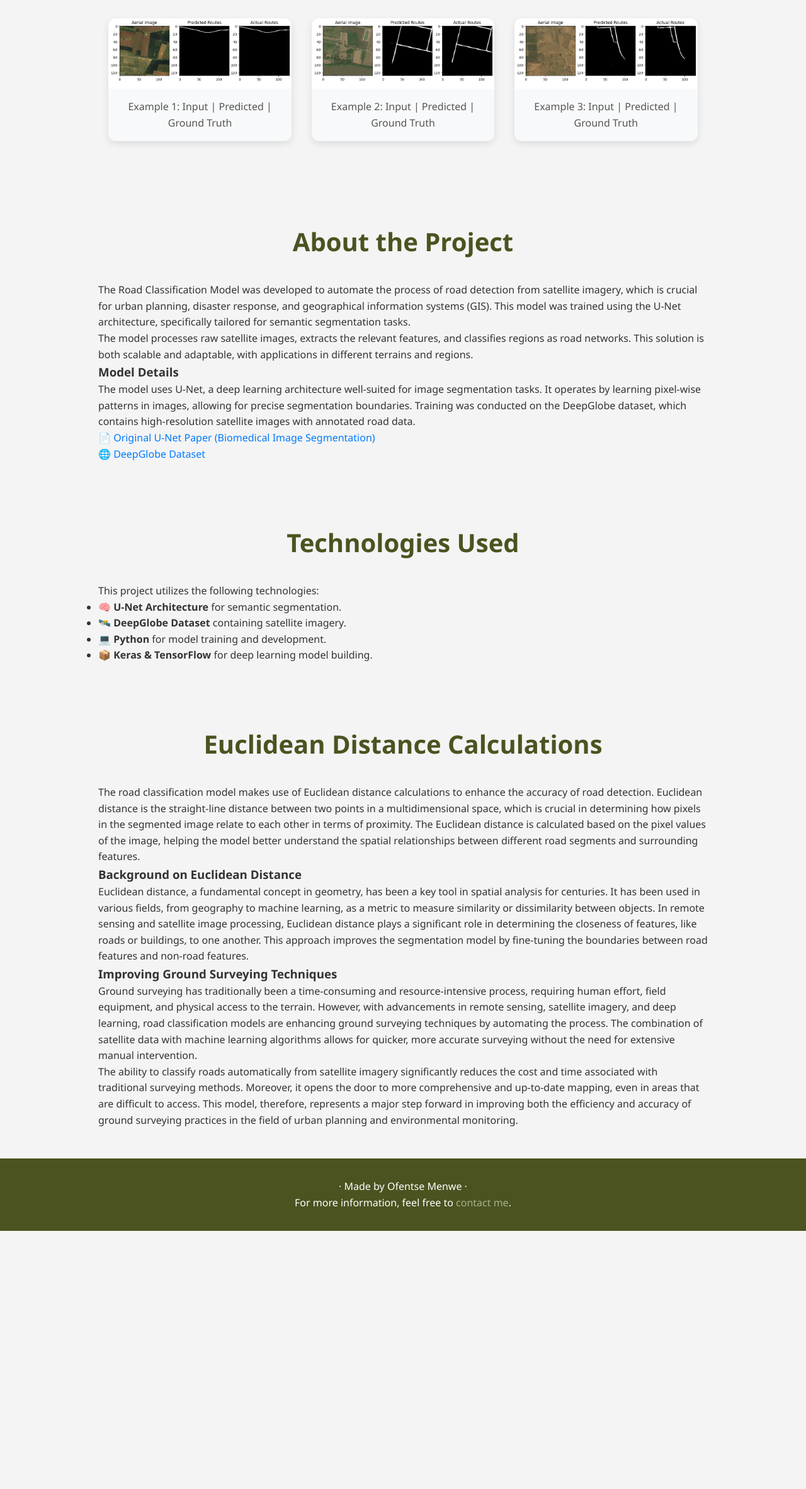
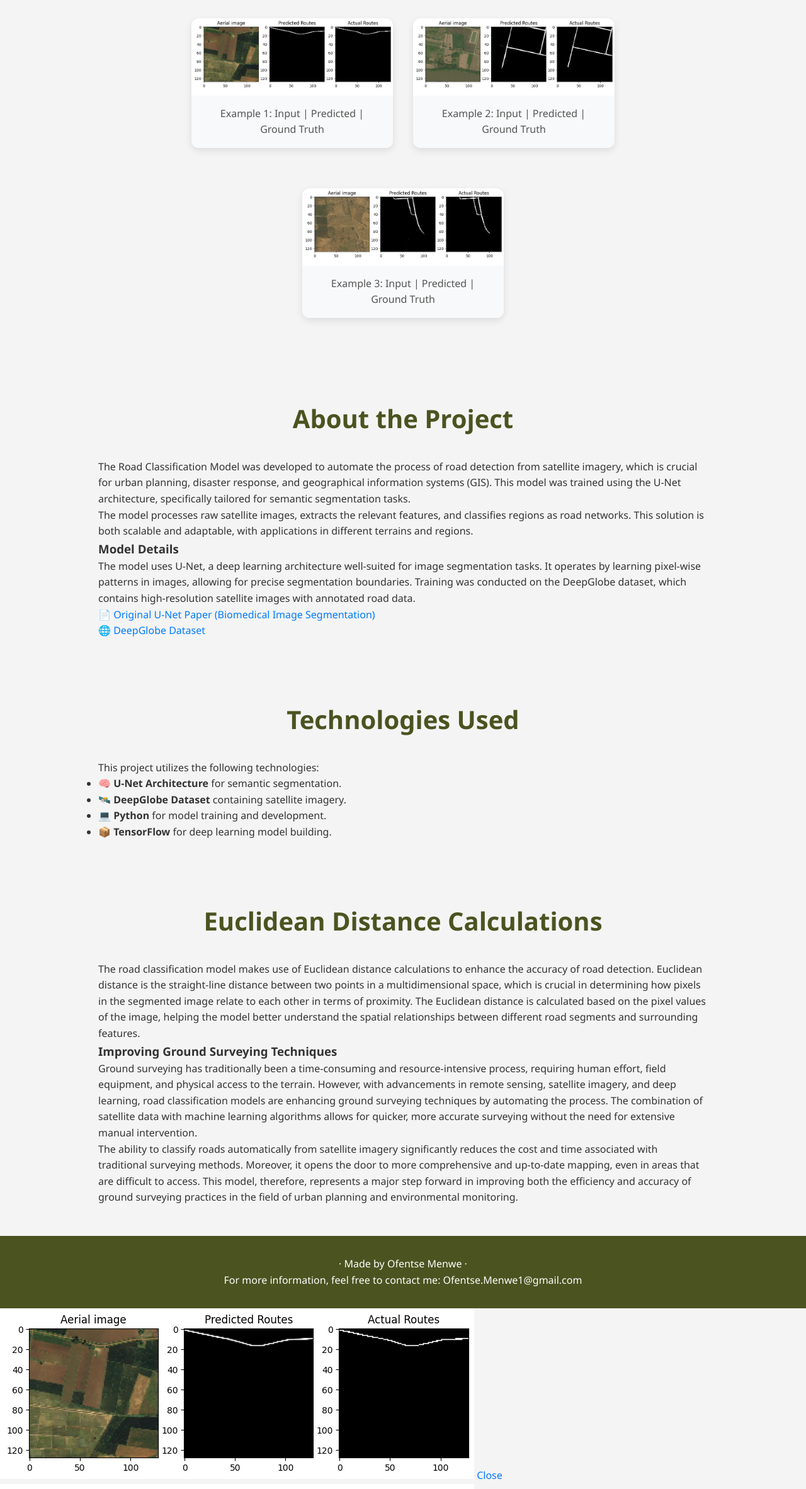
Before and after one commit to OfentseMe/Deep-Learning-Classification, a plain HTML site: page index.html in a window 1280 px wide. Shown: the part 376-2741 px from the top of the page at 63% size. Before the commit the page ends 2331 px from the top, so only its background shows below. Drawn offline with Linux system fonts and the light colour scheme.

Commit message:
Update index.html

```diff
--- a/index.html
+++ b/index.html
@@ -79,6 +79,7 @@
       max-width: 320px;
       margin-bottom: 2rem;
       transition: transform 0.3s ease;
+      cursor: pointer;
     }
 
     .image-card:hover {
@@ -116,16 +117,26 @@
       text-decoration: underline;
     }
 
-    @media (min-width: 768px) {
-      .image-card {
-        width: 45%;
-      }
+    /* Lightbox Styles */
+    #lightbox {
+      display: none;
+      position: fixed;
+      top: 0;
+      left: 0;
+      width: 100%;
+      height: 100%;
+      background: rgba(0, 0, 0, 0.8);
+      justify-content: center;
+      align-items: center;
     }
 
-    @media (min-width: 1024px) {
-      .image-card {
-        width: 30%;
-      }
+    #lightbox img {
+      max-width: 80%;
+      max-height: 80%;
+    }
+
+    #lightbox:target {
+      display: flex;
     }
 
   </style>
@@ -140,22 +151,20 @@
   <section>
     <h2>Model Results</h2>
     <div class="gallery-container">
-
-      <div class="image-card">
+      <a href="#img1" class="image-card">
         <img src="images/PredictedRoutes_1.png" alt="Example 1">
         <div class="caption">Example 1: Input | Predicted | Ground Truth</div>
-      </div>
+      </a>
 
-      <div class="image-card">
+      <a href="#img2" class="image-card">
         <img src="images/PredictedRoutes_2.png" alt="Example 2">
         <div class="caption">Example 2: Input | Predicted | Ground Truth</div>
-      </div>
+      </a>
 
-      <div class="image-card">
+      <a href="#img3" class="image-card">
         <img src="images/PredictedRoutes_3.png" alt="Example 3">
         <div class="caption">Example 3: Input | Predicted | Ground Truth</div>
-      </div>
-
+      </a>
     </div>
   </section>
 
@@ -178,16 +187,13 @@
       <li>🧠 <strong>U-Net Architecture</strong> for semantic segmentation.</li>
       <li>🛰️ <strong>DeepGlobe Dataset</strong> containing satellite imagery.</li>
       <li>💻 <strong>Python</strong> for model training and development.</li>
-      <li>📦 <strong>Keras & TensorFlow</strong> for deep learning model building.</li>
+      <li>📦 <strong>TensorFlow</strong> for deep learning model building.</li>
     </ul>
   </section>
 
   <section>
     <h2>Euclidean Distance Calculations</h2>
     <p>The road classification model makes use of Euclidean distance calculations to enhance the accuracy of road detection. Euclidean distance is the straight-line distance between two points in a multidimensional space, which is crucial in determining how pixels in the segmented image relate to each other in terms of proximity. The Euclidean distance is calculated based on the pixel values of the image, helping the model better understand the spatial relationships between different road segments and surrounding features.</p>
-
-    <h3>Background on Euclidean Distance</h3>
-    <p>Euclidean distance, a fundamental concept in geometry, has been a key tool in spatial analysis for centuries. It has been used in various fields, from geography to machine learning, as a metric to measure similarity or dissimilarity between objects. In remote sensing and satellite image processing, Euclidean distance plays a significant role in determining the closeness of features, like roads or buildings, to one another. This approach improves the segmentation model by fine-tuning the boundaries between road features and non-road features.</p>
 
     <h3>Improving Ground Surveying Techniques</h3>
     <p>Ground surveying has traditionally been a time-consuming and resource-intensive process, requiring human effort, field equipment, and physical access to the terrain. However, with advancements in remote sensing, satellite imagery, and deep learning, road classification models are enhancing ground surveying techniques by automating the process. The combination of satellite data with machine learning algorithms allows for quicker, more accurate surveying without the need for extensive manual intervention.</p>
@@ -196,8 +202,30 @@
 
   <footer>
     <p>· Made by Ofentse Menwe ·</p>
-    <p>For more information, feel free to <a href="mailto:ofentse@domain.com">contact me</a>.</p>
+    <p>For more information, feel free to contact me: Ofentse.Menwe1@gmail.com</p>
   </footer>
+
+  <!-- Lightbox Modals -->
+  <div id="img1" class="lightbox">
+    <div>
+      <img src="images/PredictedRoutes_1.png" alt="Example 1">
+      <a href="#">Close</a>
+    </div>
+  </div>
+
+  <div id="img2" class="lightbox">
+    <div>
+      <img src="images/PredictedRoutes_2.png" alt="Example 2">
+      <a href="#">Close</a>
+    </div>
+  </div>
+
+  <div id="img3" class="lightbox">
+    <div>
+      <img src="images/PredictedRoutes_3.png" alt="Example 3">
+      <a href="#">Close</a>
+    </div>
+  </div>
 
 </body>
 </html>
```
